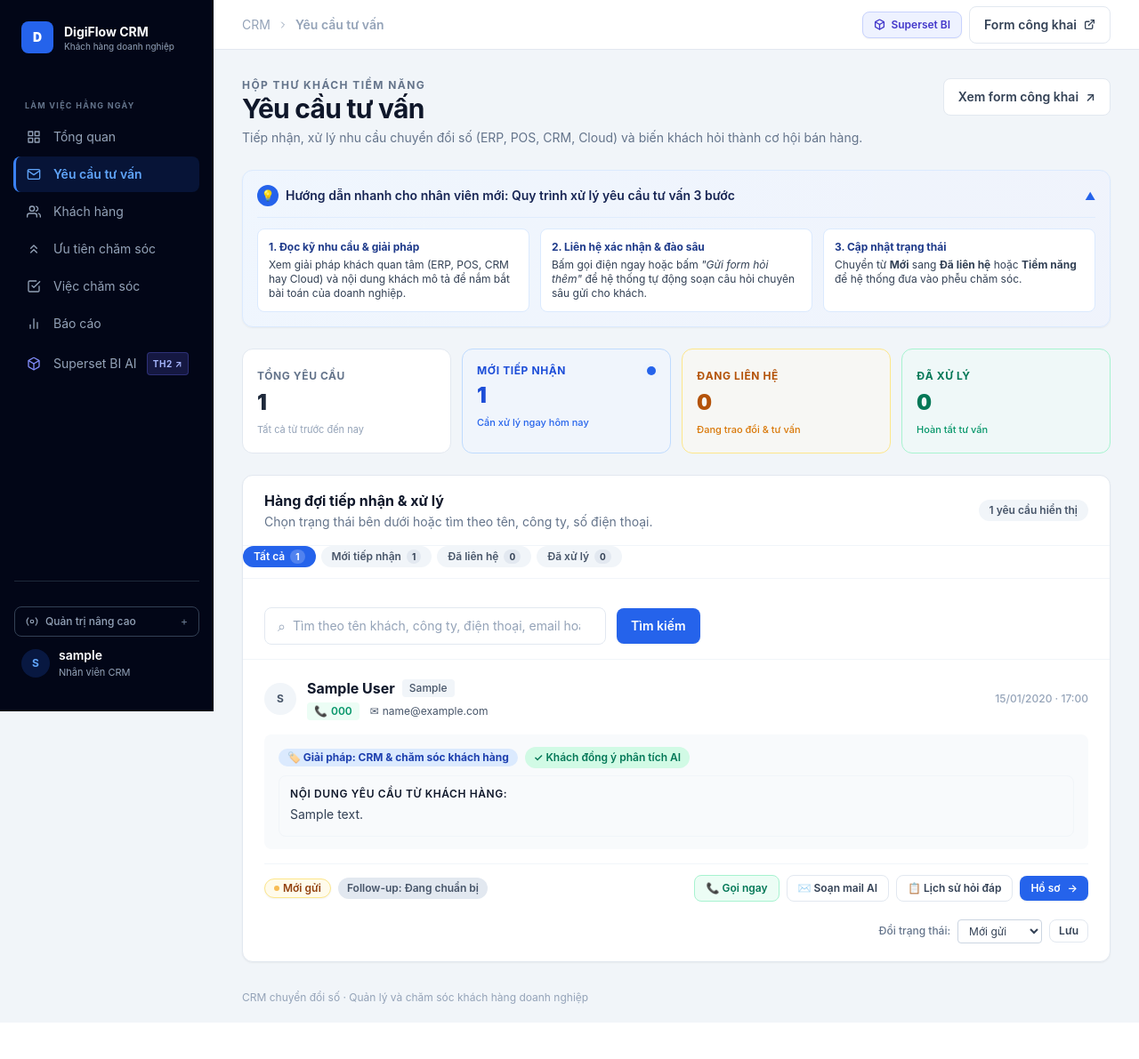
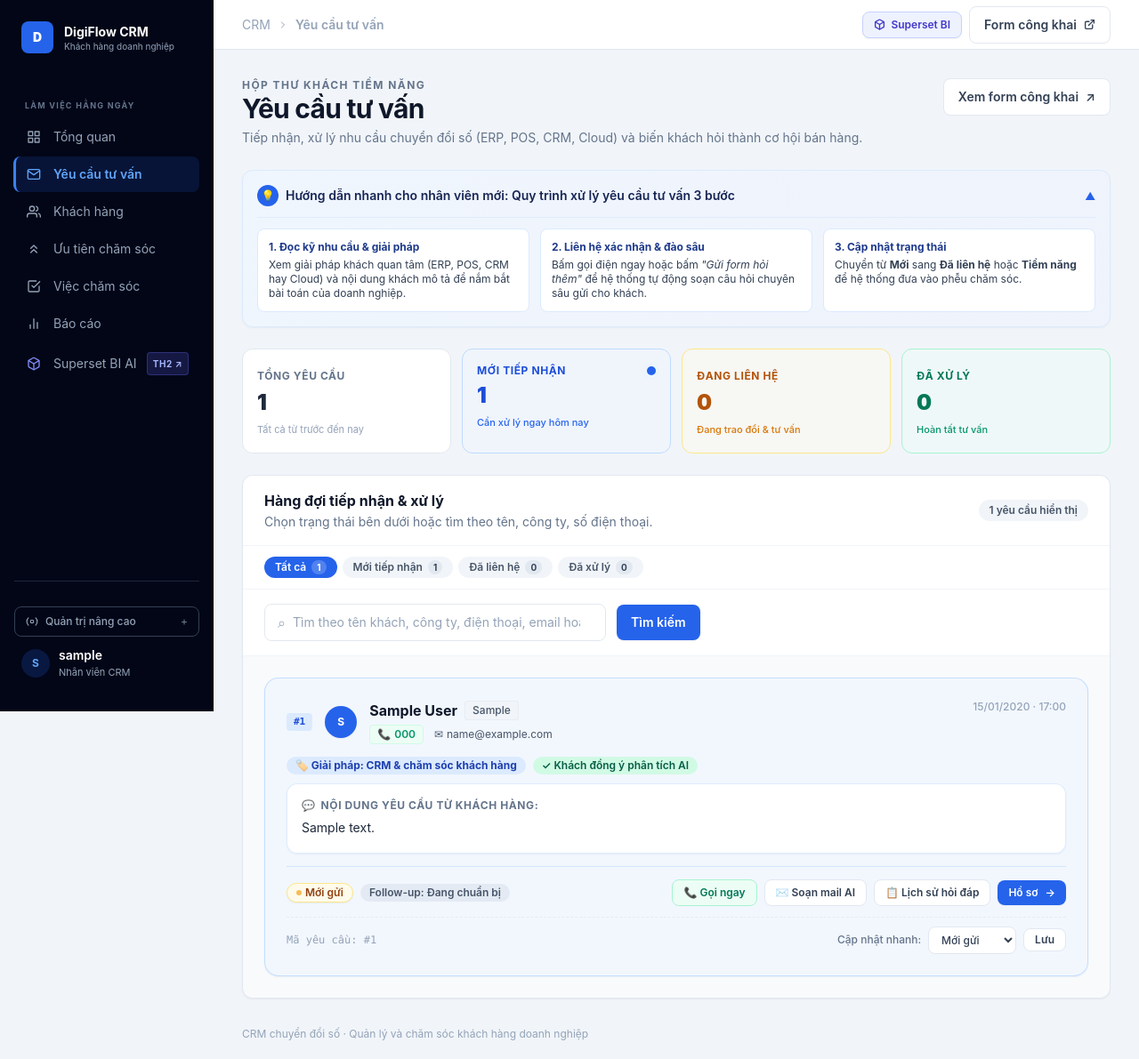
Before and after one commit to codecuatai/AI-ERP-CRM-System, a Django app: page /crm/yeu-cau/ in a window 1280 px wide. Shown: the whole page at 89% size. Before the commit the page ends 1150 px from the top, so only its background shows below. Run offline with Django 4.2, Linux system fonts and the light colour scheme; a user stored in the database is signed in; tables that the repository leaves empty hold one stand-in row (values such as "Sample post").

Commit message:
feat(crm): redesign lead cards with zebra striping and clear visual separation

```diff
--- a/crm/templates/crm/lead_request_list.html
+++ b/crm/templates/crm/lead_request_list.html
@@ -83,7 +83,7 @@
   </div>
 
   <!-- Thanh bộ lọc 1-chạm (Quick Filter Pills) -->
-  <div class="flex flex-wrap items-center gap-1.5 border-b border-slate-100 pb-3 mb-4">
+  <div class="flex flex-wrap items-center gap-1.5 border-b border-slate-100 px-6 pt-3 pb-3">
     <a href="{% url 'crm:lead_requests' %}{% if query %}?q={{ query|urlencode }}{% endif %}"
        class="inline-flex items-center gap-1.5 rounded-full px-3 py-1 text-xs font-semibold transition-all {% if not selected_status %}bg-blue-600 text-white shadow-xs{% else %}bg-slate-100 text-slate-600 hover:bg-slate-200{% endif %}">
       <span>Tất cả</span>
@@ -122,26 +122,29 @@
     {% endif %}
   </form>
 
-  <!-- Danh sách Lead Cards -->
+  <!-- Danh sách Lead Cards: Phân tách rõ ràng với màu nền xen kẽ (Zebra: Lẻ xanh nhạt, Chẵn trắng) -->
   <div class="lead-queue">
     {% for lead in lead_requests %}
-      <article class="lead-card border-slate-200 hover:border-blue-300 transition-all">
-        <!-- Phần đầu thẻ: Khách hàng + Thời gian -->
+      <article class="lead-card {% if forloop.counter|divisibleby:2 %}lead-card-white{% else %}lead-card-blue{% endif %}">
+        <!-- Phần đầu thẻ: Thứ tự + Khách hàng + Thời gian -->
         <div class="lead-card-top">
           <div class="lead-person">
+            <span class="inline-flex items-center justify-center px-2 py-0.5 rounded text-[11px] font-bold font-mono {% if forloop.counter|divisibleby:2 %}bg-slate-100 text-slate-600{% else %}bg-blue-100 text-blue-700{% endif %}">
+              #{{ forloop.counter }}
+            </span>
             <span class="list-avatar">{{ lead.customer.full_name|slice:":1"|upper }}</span>
             <div>
               <div class="flex items-center gap-2 flex-wrap">
-                <a class="customer-name font-bold text-slate-900 hover:text-blue-600" href="{% url 'crm:customer_detail' lead.customer_id %}">
+                <a class="customer-name font-bold text-slate-900 hover:text-blue-600 text-base" href="{% url 'crm:customer_detail' lead.customer_id %}">
                   {{ lead.customer.full_name }}
                 </a>
-                <span class="text-xs font-medium text-slate-600 bg-slate-100 px-2 py-0.5 rounded">
+                <span class="text-xs font-medium text-slate-600 bg-slate-100 px-2 py-0.5 rounded border border-slate-200/60">
                   {{ lead.customer.company|default:"Chưa có tên công ty" }}
                 </span>
               </div>
               <div class="mt-1 flex items-center gap-3 text-xs text-slate-500 flex-wrap">
                 {% if lead.customer.phone %}
-                  <a href="tel:{{ lead.customer.phone }}" class="inline-flex items-center gap-1 font-semibold text-emerald-600 hover:text-emerald-700 bg-emerald-50 px-2 py-0.5 rounded">
+                  <a href="tel:{{ lead.customer.phone }}" class="inline-flex items-center gap-1 font-semibold text-emerald-600 hover:text-emerald-700 bg-emerald-50 px-2 py-0.5 rounded border border-emerald-100">
                     <span aria-hidden="true">📞</span> {{ lead.customer.phone }}
                   </a>
                 {% endif %}
@@ -154,7 +157,7 @@
           <time class="text-xs text-slate-400 shrink-0 font-medium">{{ lead.created_at|date:"d/m/Y · H:i" }}</time>
         </div>
 
-        <!-- Phần thân thẻ: Thẻ giải pháp + Trích dẫn nội dung -->
+        <!-- Phần thân thẻ: Thẻ giải pháp + Trích dẫn nội dung yêu cầu -->
         <div class="lead-card-body">
           <div class="lead-tags">
             <span class="inline-flex items-center gap-1 px-2.5 py-0.5 rounded-full text-xs font-bold bg-blue-100 text-blue-800">
@@ -164,14 +167,21 @@
               {% if lead.ai_processing_consent %}✓ Khách đồng ý phân tích AI{% else %}⚠ Chưa đồng ý phân tích AI{% endif %}
             </span>
           </div>
-          <div class="rounded-lg bg-slate-50 p-3 border border-slate-100 text-sm text-slate-700 leading-relaxed">
-            <span class="font-semibold text-slate-900 block text-xs mb-1 uppercase tracking-wider text-slate-500">Nội dung yêu cầu từ khách hàng:</span>
+          <div class="lead-quote-box">
+            <div class="flex items-center gap-1.5 font-bold text-xs mb-1.5 uppercase tracking-wider text-slate-500">
+              <span aria-hidden="true">💬</span>
+              <span>Nội dung yêu cầu từ khách hàng:</span>
+            </div>
+            <div class="text-sm font-normal text-slate-800 leading-relaxed">
               {{ lead.request_text|linebreaksbr }}
+            </div>
           </div>
         </div>
 
         <!-- Phần chân thẻ: Trạng thái + Thao tác nhanh -->
-        <div class="lead-card-bottom flex flex-wrap items-center justify-between gap-3 pt-3 border-t border-slate-100">
+        <div class="lead-card-bottom lead-card-divider">
+          <!-- Hàng 1: Trạng thái & Các nút hành động chính -->
+          <div class="w-full flex flex-wrap items-center justify-between gap-3">
             <div class="flex items-center gap-2 flex-wrap">
               {{ lead.get_status_display|lead_status_badge }}
               {% for follow_up in lead.follow_ups.all %}
@@ -203,24 +213,26 @@
                 Hồ sơ <span aria-hidden="true">→</span>
               </a>
             </div>
+          </div>
 
-          <!-- Form cập nhật trạng thái nhanh -->
-          <div class="w-full pt-2 flex items-center justify-end">
-            <form class="lead-status-form flex items-center gap-2" method="post" action="{% url 'crm:update_lead_request_status' lead.pk %}">
+          <!-- Hàng 2: Form cập nhật trạng thái nhanh gọn gàng -->
+          <div class="w-full pt-2.5 border-t border-dashed border-slate-200/70 flex flex-wrap items-center justify-between gap-2 text-xs">
+            <span class="text-slate-400 font-mono">Mã yêu cầu: #{{ lead.pk }}</span>
+            <form class="lead-status-form ml-auto" method="post" action="{% url 'crm:update_lead_request_status' lead.pk %}">
               {% csrf_token %}
-              <label class="text-xs text-slate-500 font-medium" for="status-{{ lead.pk }}">Đổi trạng thái:</label>
-              <select id="status-{{ lead.pk }}" class="status-select text-xs py-1 px-2 border-slate-300 rounded" name="status">
+              <label class="text-xs text-slate-500 font-medium" for="status-{{ lead.pk }}">Cập nhật nhanh:</label>
+              <select id="status-{{ lead.pk }}" class="status-select" name="status">
                 {% for value,label in status_choices %}
                   <option value="{{ value }}" {% if lead.status == value %}selected{% endif %}>{{ label }}</option>
                 {% endfor %}
               </select>
-              <button class="button-secondary text-xs py-1 px-2.5" type="submit">Lưu</button>
+              <button class="button-secondary text-xs py-1 px-3 font-semibold" type="submit">Lưu</button>
             </form>
           </div>
         </div>
       </article>
     {% empty %}
-      <div class="empty-state">
+      <div class="empty-state bg-white rounded-xl border border-dashed border-slate-200 p-8 text-center my-2">
         <span class="empty-icon">✉</span>
         <strong>Không có yêu cầu tư vấn nào phù hợp</strong>
         <p>Khi khách gửi form yêu cầu tư vấn trên website, thông tin sẽ tự động hiển thị tại đây.</p>
```
Also changed, not shown: tailwind/src/input.css (+48 -20 lines), crm/static/crm/css/app.css. Lines whose indentation alone changed are shown as unchanged.
